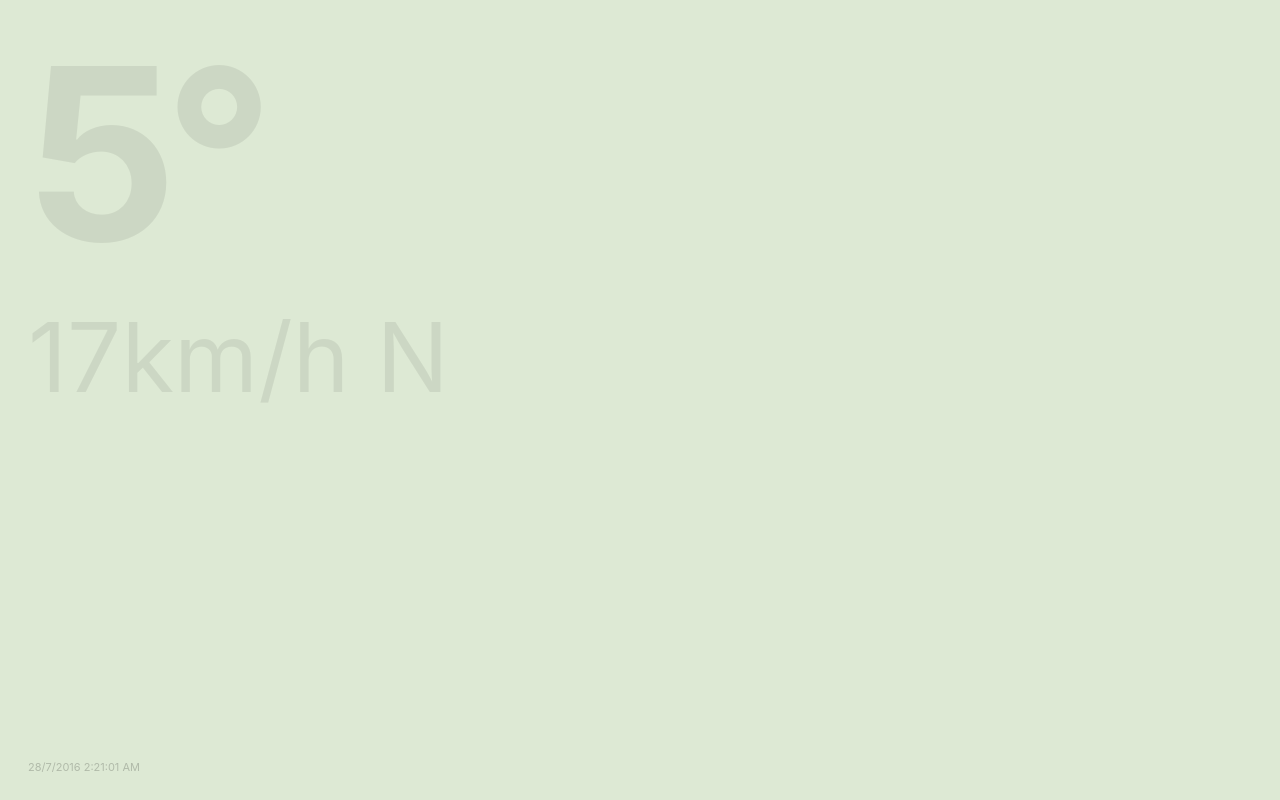
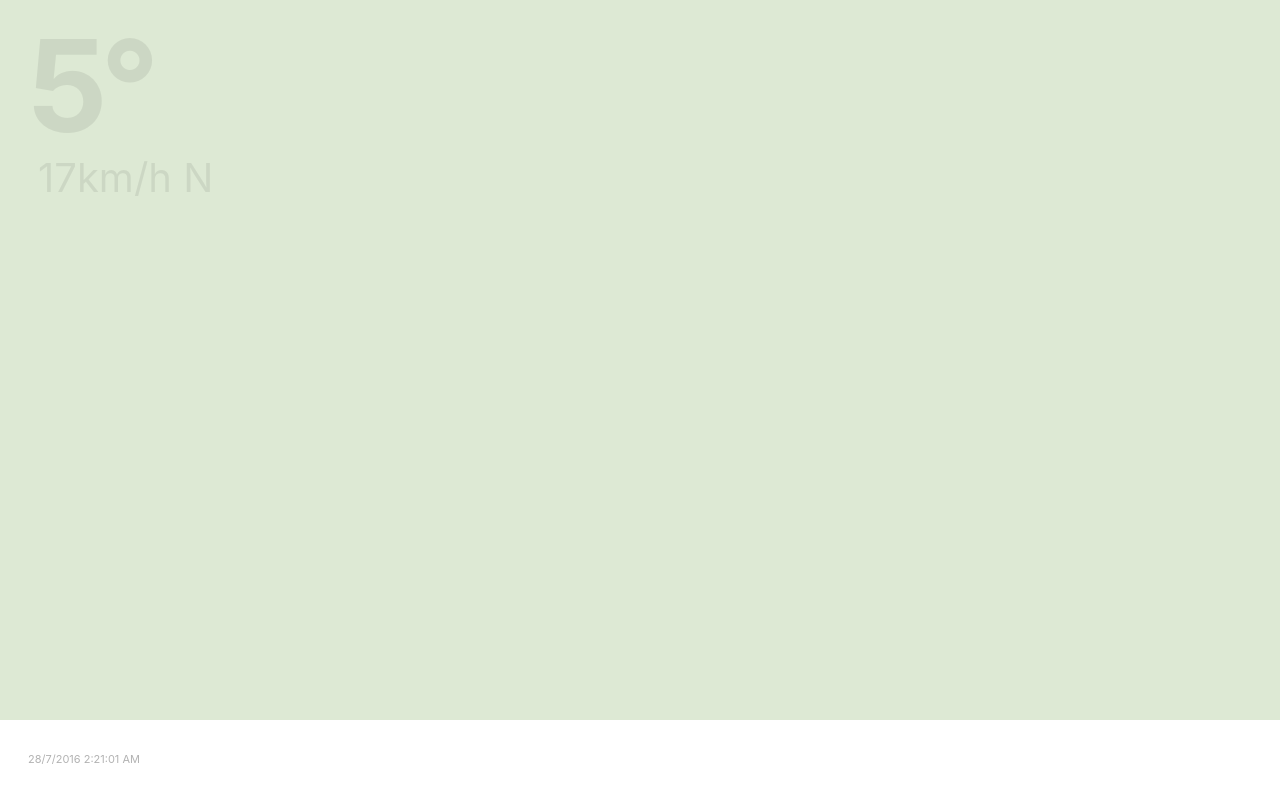
Before and after one commit to sirleech/color-weather-app, a plain HTML site: page index.html in a window 1280 px wide. Drawn offline with Linux system fonts and the light colour scheme; files whose address does not match are found by name.

Commit message:
add white bar for contrast

```diff
--- a/index.html
+++ b/index.html
@@ -3,11 +3,12 @@
 <head>
   <meta charset="utf-8"/>
   <style>
-    body {background-color:gray;  }
-    div {color: white; font-family: -apple-system, "Helvetica Neue", "Lucida Grande"; opacity: 0.2; margin-left: 20px;}
-    #temp {font-size: 15em; font-weight: 700; letter-spacing: -0.05em;}
-    #windSpeed {font-size: 6em;}
-    #time {position: absolute; top: 95%; font-size: 11px;}
+    body {background-color:gray; overflow:hidden;}
+    #temp, #windSpeed, #time {color: white; font-family: -apple-system, "Helvetica Neue", "Lucida Grande"; margin-left: 20px;}
+    #temp {font-size: 8em; font-weight: 700; letter-spacing: -0.05em;}
+    #windSpeed {position: relative; font-size: 2.5em; left: 10px; top: -10px;}
+    #time {position: absolute; top: 94%; font-size: 11px; color: black; z-index: 10; opacity: 0.3;}
+    #footer {background-color: white; width: 100%; height: 10%; position: absolute; top: 90%; right: 0%;}
   </style>
 </head>
 <body>
@@ -18,6 +19,7 @@
 <div class="transparent" id="windSpeed"></div>
 <div id="time">
 </div>
+<div id="footer">&nbsp;</div>
 
 </body>
 <script src="jquery/jquery-3.1.0.min.js"></script>
@@ -40,11 +42,9 @@ $(document).ready(function worker(){
     if(temp < 7) {
       $(".transparent").css("color","black");
       $(".transparent").css("opacity","0.07");
-      $("#time").css("color","black");
     } else {
       $(".transparent").css("color","white");
-      $(".transparent").css("opacity","0.2");
-       $("#time").css("color","white");
+      $(".transparent").css("opacity","0.3");
     }
     setTimeout(worker, 30000);
   });
```
